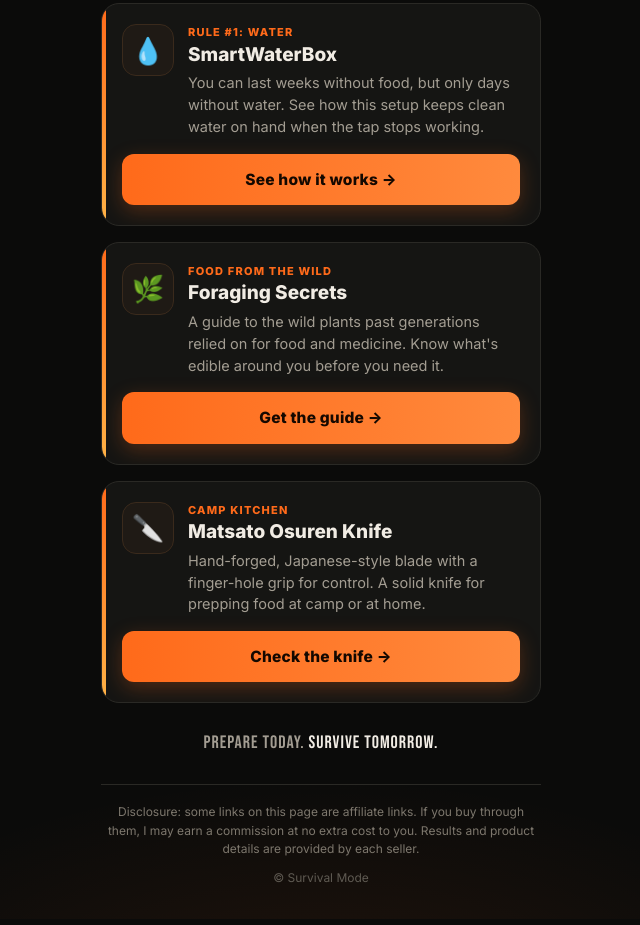
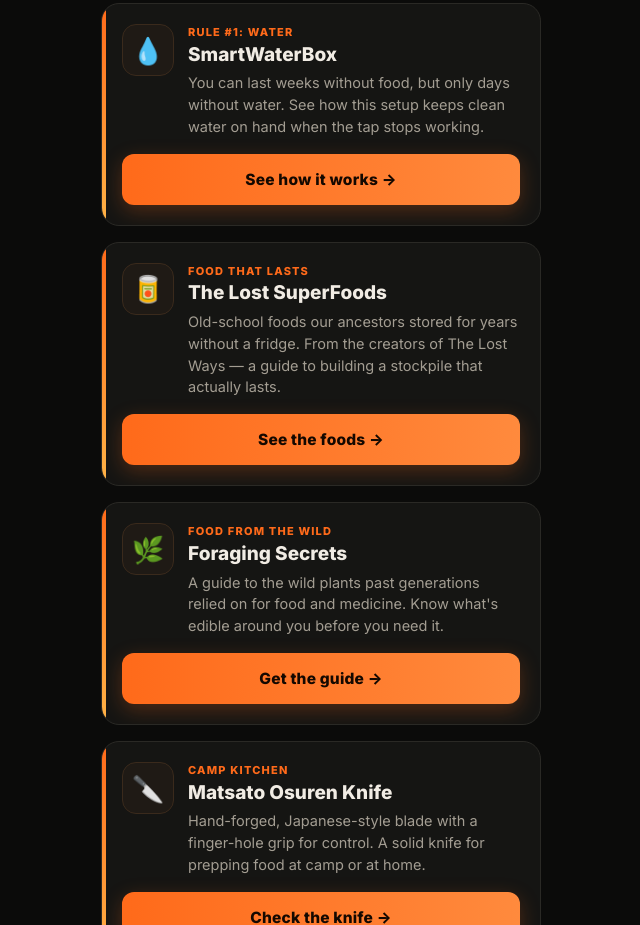
Before and after one commit to netoferreiracoelho-a11y/survivalmode, a plain HTML site: page index.html in a window 1280 px wide. Shown: the part 368-1293 px from the top of the page, without its empty margins (319-959 px from the left). Drawn offline with Linux system fonts and the light colour scheme.

Commit message:
Add article for The Lost SuperFoods

```diff
--- a/index.html
+++ b/index.html
@@ -114,6 +114,18 @@
 
   <article class="card">
     <div class="top">
+      <div class="icon">🥫</div>
+      <div>
+        <div class="label">Food that lasts</div>
+        <h2>The Lost SuperFoods</h2>
+        <p>Old-school foods our ancestors stored for years without a fridge. From the creators of The Lost Ways — a guide to building a stockpile that actually lasts.</p>
+      </div>
+    </div>
+    <a class="btn" href="https://147d0dk4wmtwut0j1j1ch98vac.hop.clickbank.net" target="_blank" rel="sponsored nofollow noopener">See the foods →</a>
+  </article>
+
+  <article class="card">
+    <div class="top">
       <div class="icon">🌿</div>
       <div>
         <div class="label">Food from the wild</div>
```
